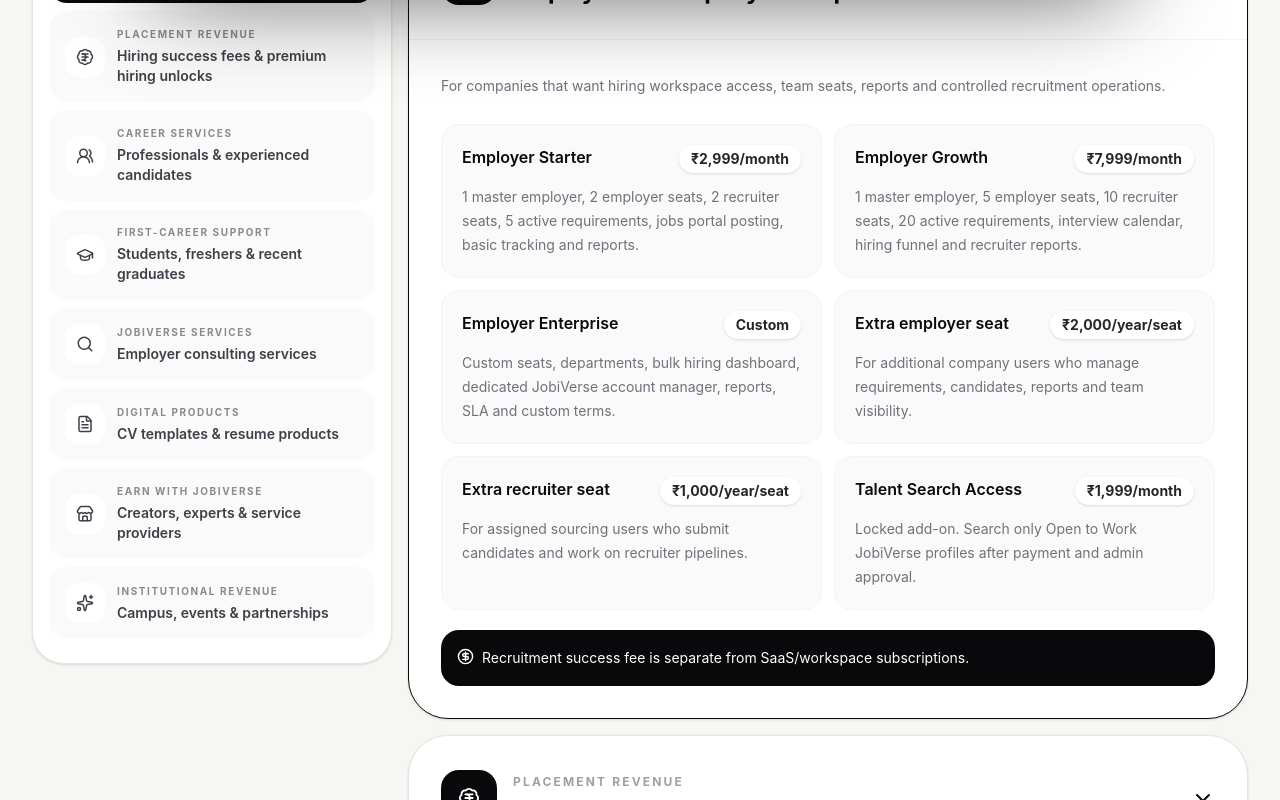
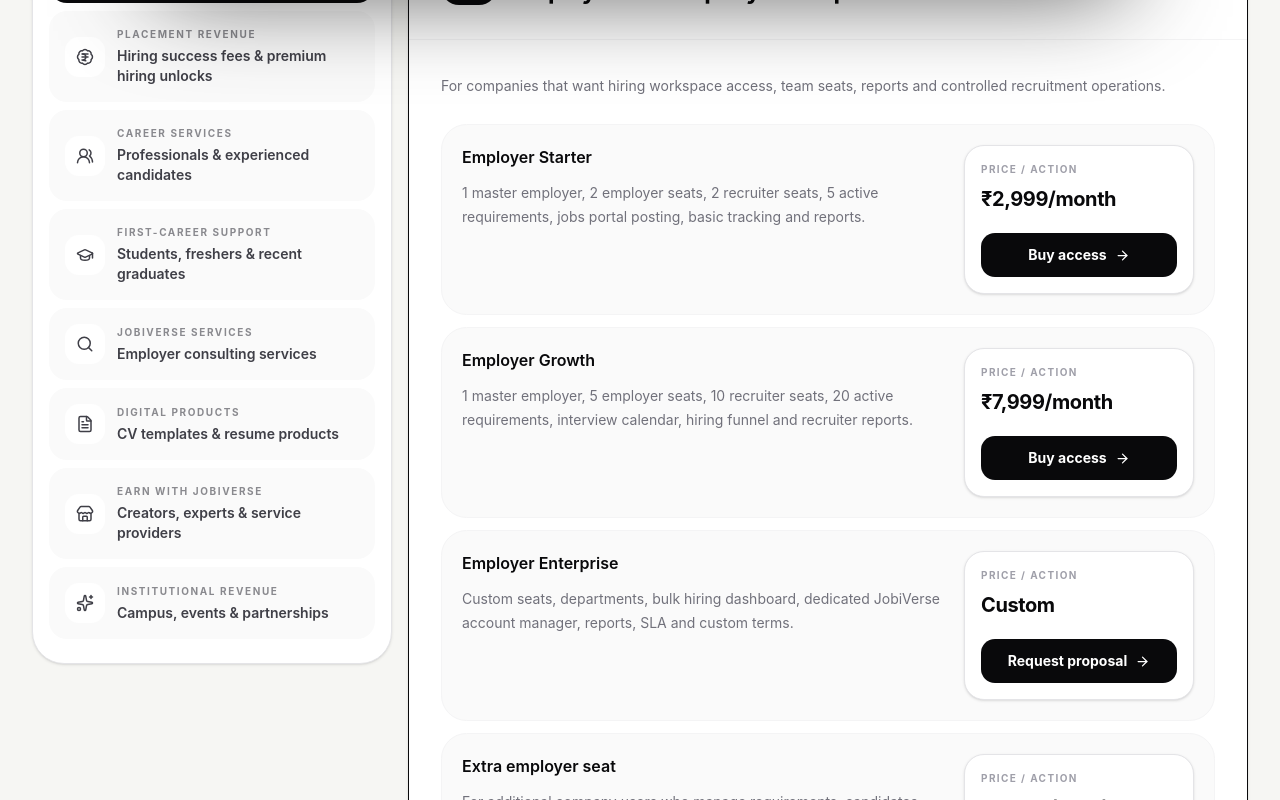
Before and after one commit to jobiverse2026/jobiverse, a Next.js app: page /pricing in a window 1280 px wide. Shown: the part 800-1600 px from the top of the page. Built offline with nearby package versions, Linux system fonts and the light colour scheme; no server answers.

Commit message:
feat: add pricing action buttons

```diff
--- a/components/pricing/PricingExplorer.tsx
+++ b/components/pricing/PricingExplorer.tsx
@@ -1,12 +1,15 @@
 "use client";
 
 import { useState, type ElementType } from "react";
-import { BadgeIndianRupee, BriefcaseBusiness, ChevronDown, CircleDollarSign, FileText, GraduationCap, Search, Sparkles, Store, UsersRound } from "lucide-react";
+import Link from "next/link";
+import { ArrowRight, BadgeIndianRupee, BriefcaseBusiness, ChevronDown, CircleDollarSign, FileText, GraduationCap, Search, Sparkles, Store, UsersRound } from "lucide-react";
 
 type PricingItem = {
   name: string;
   price: string;
   note: string;
+  href?: string;
+  action?: string;
 };
 
 type PricingSection = {
@@ -164,6 +167,33 @@
   },
 ];
 
+function pricingAction(sectionId: string, item: PricingItem) {
+  const name = item.name.toLowerCase();
+  const price = item.price.toLowerCase();
+  if (price.includes("coming soon") || name.includes("ai ") || name.includes("ats compatibility")) {
+    return { label: "Coming soon", href: "", disabled: true };
+  }
+  if (item.href) return { label: item.action ?? "Buy now", href: item.href, disabled: false };
+  if (sectionId === "employers") return { label: item.price === "Custom" ? "Request proposal" : "Buy access", href: "/plans", disabled: false };
+  if (sectionId === "hiring-fees") {
+    if (name.includes("referral")) return { label: "Start referral", href: "/referrals", disabled: false };
+    return { label: item.price.includes("%") || item.price === "Custom" || item.price.includes("Negotiable") ? "Start request" : "Buy now", href: "/employers/requirements/new", disabled: false };
+  }
+  if (sectionId === "professionals") {
+    if (name.includes("career free") || name.includes("career plus") || name.includes("career pro")) return { label: item.price === "Free" ? "Activate free" : "Buy plan", href: "/plans", disabled: false };
+    return { label: "Book service", href: "/marketplace?audience=professional", disabled: false };
+  }
+  if (sectionId === "students") return { label: "Book service", href: "/marketplace?audience=student", disabled: false };
+  if (sectionId === "employer-services") return { label: "Book service", href: "/marketplace?audience=employer", disabled: false };
+  if (sectionId === "cv-templates") return { label: "View templates", href: "/candidates/resume-builder", disabled: false };
+  if (sectionId === "creators") {
+    if (name.includes("creator account")) return { label: "Start earning", href: "/earn-with-jobiverse", disabled: false };
+    return { label: "Feature service", href: "/earn-with-jobiverse/dashboard/services", disabled: false };
+  }
+  if (sectionId === "campus-events") return { label: "Enquire now", href: "/campus-partnerships", disabled: false };
+  return { label: "Continue", href: "/contact", disabled: false };
+}
+
 export function PricingExplorer() {
   const [open, setOpen] = useState(sections[0].id);
 
@@ -211,15 +241,9 @@
                   {active && (
                     <div className="border-t border-zinc-100 p-6 pt-5 sm:p-8">
                       <p className="max-w-3xl text-sm leading-7 text-zinc-500">{section.description}</p>
-                      <div className="mt-6 grid gap-3 md:grid-cols-2">
+                      <div className="mt-6 grid gap-3">
                         {section.items.map((item) => (
-                          <div key={`${section.id}-${item.name}`} className="rounded-2xl border border-zinc-100 bg-zinc-50 p-5">
-                            <div className="flex flex-wrap items-start justify-between gap-3">
-                              <h3 className="max-w-sm font-semibold text-zinc-950">{item.name}</h3>
-                              <span className="rounded-full bg-white px-3 py-1 text-sm font-bold text-zinc-800 shadow-sm">{item.price}</span>
-                            </div>
-                            <p className="mt-3 text-sm leading-6 text-zinc-500">{item.note}</p>
-                          </div>
+                          <PricingRow key={`${section.id}-${item.name}`} item={item} sectionId={section.id} />
                         ))}
                       </div>
                       {section.footer && (
@@ -239,3 +263,31 @@
     </section>
   );
 }
+
+function PricingRow({ item, sectionId }: { item: PricingItem; sectionId: string }) {
+  const action = pricingAction(sectionId, item);
+
+  return (
+    <div className="grid gap-4 rounded-[1.6rem] border border-zinc-100 bg-zinc-50 p-5 transition hover:border-zinc-300 hover:bg-white hover:shadow-sm lg:grid-cols-[1fr_230px] lg:items-stretch">
+      <div>
+        <h3 className="font-semibold text-zinc-950">{item.name}</h3>
+        <p className="mt-3 text-sm leading-6 text-zinc-500">{item.note}</p>
+      </div>
+      <div className="flex flex-col justify-between rounded-[1.25rem] border border-zinc-200 bg-white p-4 shadow-sm">
+        <div>
+          <p className="text-[10px] font-bold uppercase tracking-[.14em] text-zinc-400">Price / action</p>
+          <p className="mt-2 text-xl font-bold tracking-[-.02em] text-zinc-950">{item.price}</p>
+        </div>
+        {action.disabled ? (
+          <span className="mt-5 inline-flex items-center justify-center rounded-xl bg-zinc-100 px-4 py-3 text-sm font-bold text-zinc-400">
+            {action.label}
+          </span>
+        ) : (
+          <Link href={action.href} className="mt-5 inline-flex items-center justify-center gap-2 rounded-xl bg-zinc-950 px-4 py-3 text-sm font-bold text-white transition hover:-translate-y-0.5 hover:shadow-lg">
+            {action.label} <ArrowRight size={15} />
+          </Link>
+        )}
+      </div>
+    </div>
+  );
+}
```
